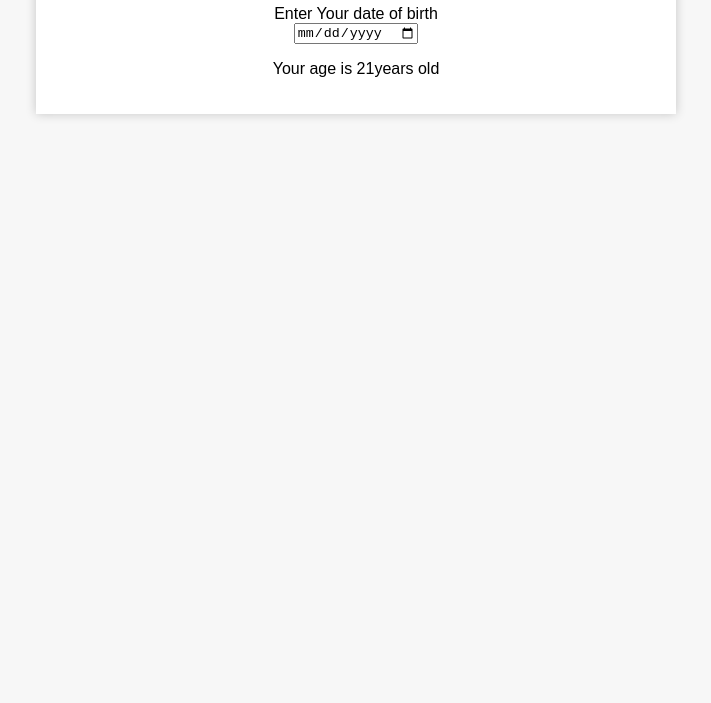
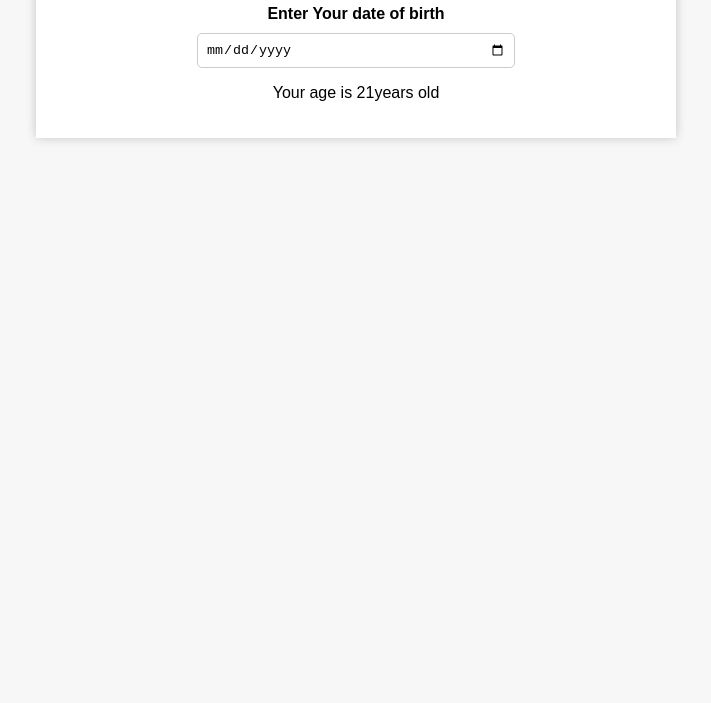
Before and after one commit to yinkamac/Frontend_Playground, a plain HTML site: page AGE_CALCULATOR/index.html in a window 1280 px wide. Shown: the part 97-800 px from the top of the page, without its empty margins (284-995 px from the left). Drawn offline with Linux system fonts and the light colour scheme.

Commit message:
Styling Cont

```diff
--- a/AGE_CALCULATOR/styles.css
+++ b/AGE_CALCULATOR/styles.css
@@ -27,3 +27,16 @@ h1{
     align-items: center;
 
 }
+
+label {
+    font-weight: bold;
+    margin-bottom: 10px;
+}
+
+input {
+padding: 8px;
+border: 1px solid #ccc;
+border-radius: 5px;
+width: 100%;
+max-width: 300px;
+}
```
